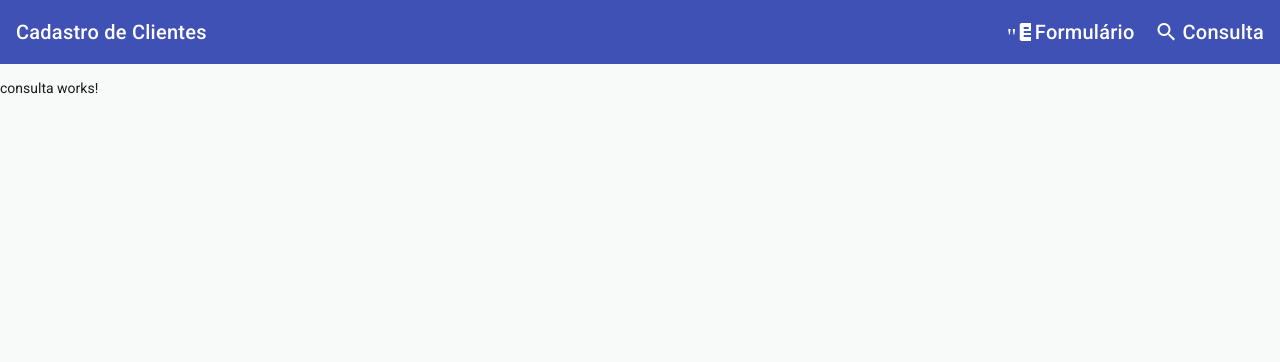
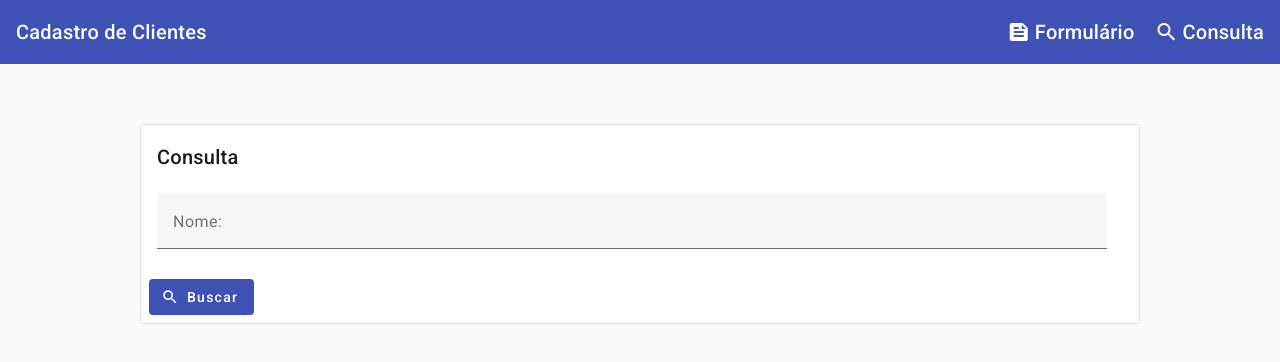
Before and after one commit to BerPGR/angular-material, an Angular app: page /consulta in a window 1280 px wide. Shown: the top 362 px of the page. Built offline with nearby package versions, Linux system fonts and the light colour scheme.

Commit message:
OnInit, pesquisarClientes, private methods

```diff
--- a/src/app/app.html
+++ b/src/app/app.html
@@ -3,7 +3,7 @@
   <span class="spacer"></span>
   <div class="toolbar-actions">
   <a routerLink="/cadastro">
-    <mat-icon fontIcon=>"feed"></mat-icon>
+    <mat-icon fontIcon="feed"></mat-icon>
     Formulário
   </a>
   <a routerLink="/consulta">
--- a/src/app/cliente.ts
+++ b/src/app/cliente.ts
@@ -17,7 +17,11 @@ export class ClienteService {
     localStorage.setItem(ClienteService.REPO_CLIENTES, JSON.stringify(clientes))
   }
 
-  obterStorage(): Cliente[] {
+  pesquisarClientes(nome: string): Cliente[] {
+    return this.obterStorage()
+  }
+
+  private obterStorage(): Cliente[] {
     const repositorioClientes = this.storage.getItem(ClienteService.REPO_CLIENTES)
     if (repositorioClientes) {
       const clientes: Cliente[] = JSON.parse(repositorioClientes)
--- a/src/app/consulta/consulta.html
+++ b/src/app/consulta/consulta.html
@@ -1 +1,26 @@
-<p>consulta works!</p>
+<div fxLayout="row" fxLayoutAlign="center">
+    <div fxLayout="column" fxFlex="1000px">
+        <form class="mt-60" #buscaForm="ngForm">
+            <mat-card appearance="outlined">
+                <mat-card-header>
+                    <mat-card-title>Consulta</mat-card-title>
+                </mat-card-header>
+                <mat-card-content class="mt-20 ">
+                    <div fxLayout="row">
+                        <div fxLayout="column" fxFlex="950px">
+                            <mat-form-field class="full-width">
+                                <mat-label>Nome:</mat-label>
+                                <input matInput placeholder="Buscar por nome"/>
+                            </mat-form-field>
+                        </div>
+                    </div>
+                </mat-card-content>
+                <mat-card-actions>
+                    <button matButton="tonal" color="primary">
+                        <mat-icon fontIcon="search"></mat-icon>
+                        Buscar</button>
+                </mat-card-actions>
+            </mat-card>
+        </form>
+    </div>
+</div>
--- a/src/app/consulta/consulta.ts
+++ b/src/app/consulta/consulta.ts
@@ -1,9 +1,28 @@
-import { Component } from '@angular/core';
+import { Component, OnInit } from '@angular/core';
+import { MatInputModule } from '@angular/material/input';
+import { MatCardModule } from '@angular/material/card';
+import { MatIconModule } from '@angular/material/icon';
+import { MatTableModule } from '@angular/material/table';
+import { FlexLayoutModule } from '@angular/flex-layout';
+import { FormsModule } from '@angular/forms';
+import { CommonModule } from '@angular/common';
+import { MatButtonModule } from "@angular/material/button";
+import { ClienteService } from '../cliente';
+import { Cliente } from '../cadastro/cliente';
 
 @Component({
   selector: 'app-consulta',
-  imports: [],
+  imports: [MatInputModule, MatCardModule, MatTableModule, MatIconModule, FlexLayoutModule, FormsModule, CommonModule, MatButtonModule],
   templateUrl: './consulta.html',
   styleUrl: './consulta.scss',
 })
-export class Consulta {}
+export class Consulta implements OnInit {
+
+  listaClientes: Cliente[] = []
+
+  constructor(private service: ClienteService) {}
+
+  ngOnInit() {
+    this.listaClientes = this.service.pesquisarClientes("")
+  }
+}
```
